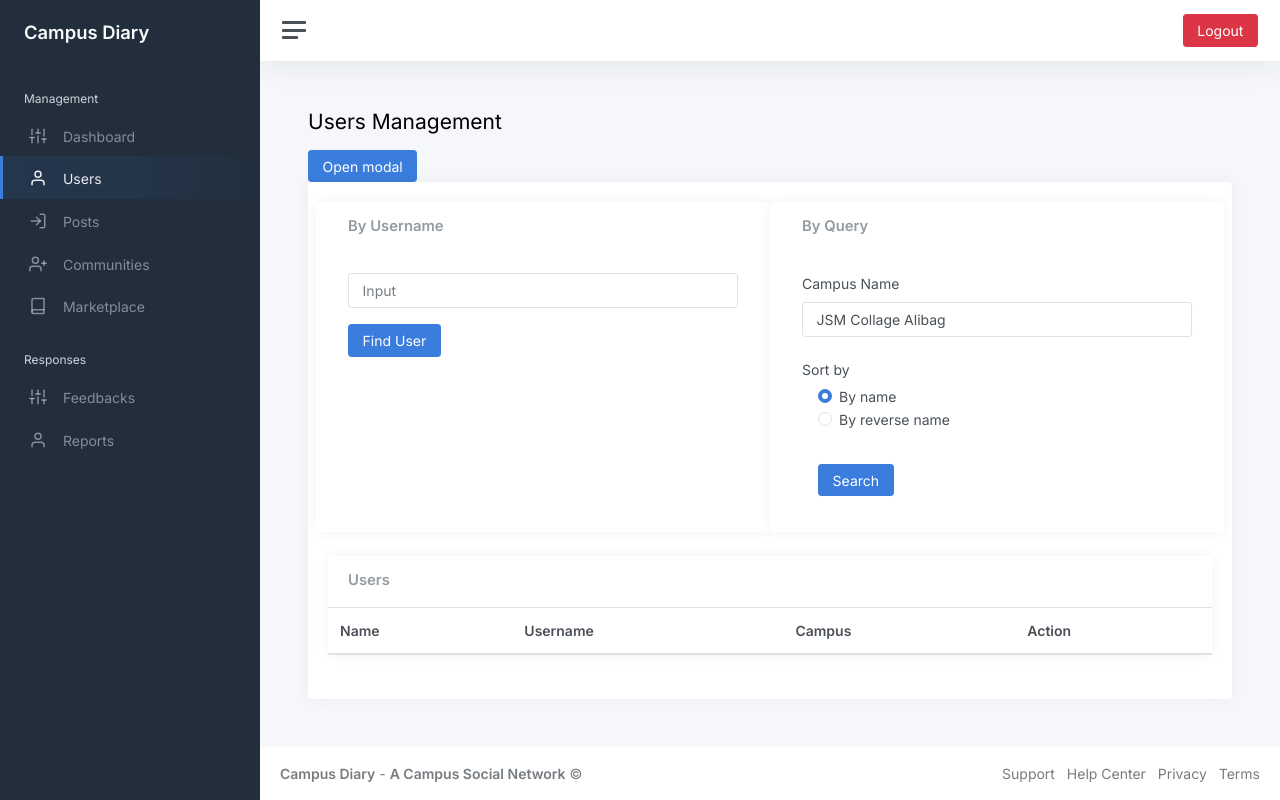
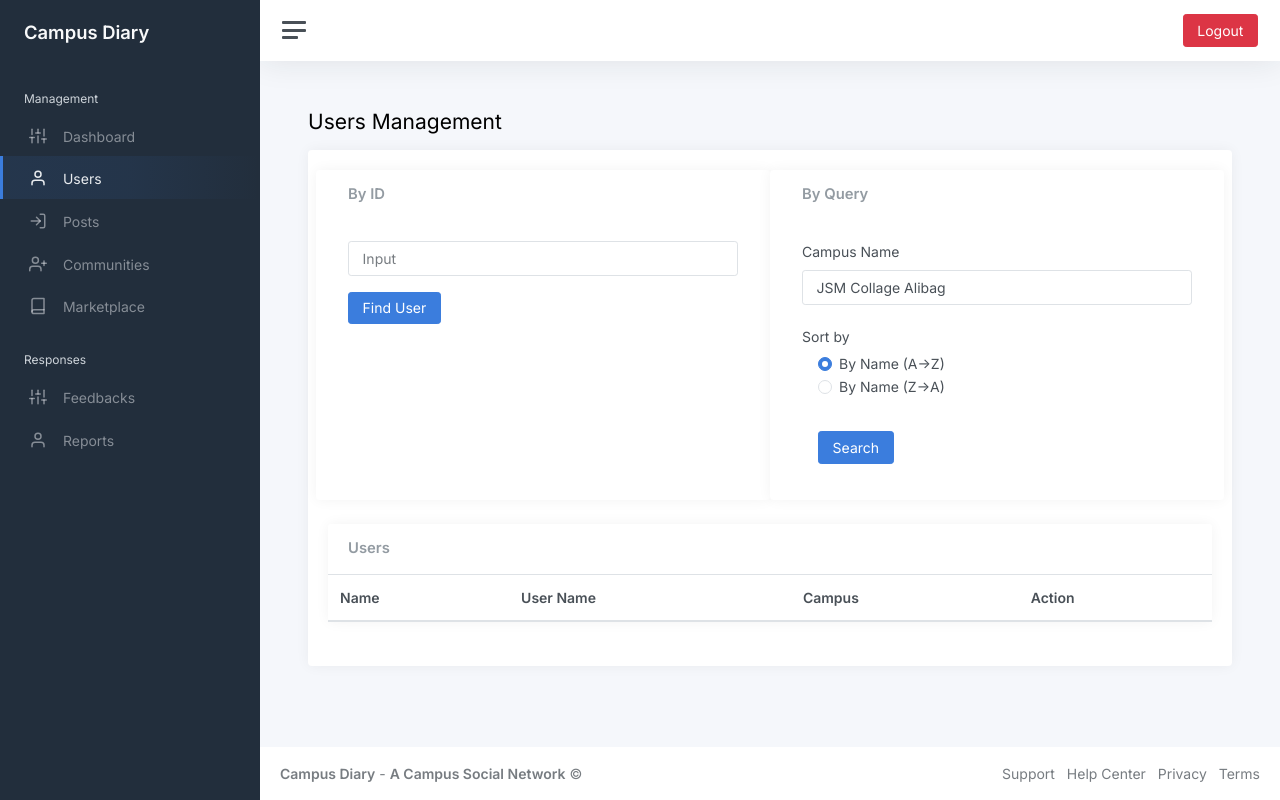
Before and after one commit to BhoirSujit/Campus-Diary-Admin, a Node server app: page /users/ in a window 1280 px wide. Run offline with Node 20, Linux system fonts and the light colour scheme; lists and menus that the app fills with data are empty; some libraries are stand-ins or nearby versions.

Commit message:
users done only ban function need to write

```diff
--- a/routes/users.js
+++ b/routes/users.js
@@ -4,7 +4,7 @@ const router = express.Router();
 
 
 const db = require('../config')
-const userRef = db.collection("users");
+const Ref = db.collection("users");
 
 router.use(express.static('public'))
 
@@ -22,11 +22,11 @@ router.use(express.static('public'))
 
 
 
-async function getUserDataByUsername(username, afterLoad) {
+//db
+async function getDataByID(id, afterLoad) {
   try {
     //getting data
-
-    const snapshot = await userRef.where('username', '==', username).get()
+    const snapshot = await Ref.where('id', '==', id).get()
     afterLoad(snapshot)
 
   }
@@ -35,24 +35,11 @@ async function getUserDataByUsername(username, afterLoad) {
   }
 }
 
-async function getUserDataByQuery(campusname,sortby, afterLoad) {
+async function getDataByQuery(campus, sort, afterLoad) {
   try {
-    //getting data
-
-
-    if (sortby == 0)
-    {
-      const snapshot = await userRef.where('campus', "==", campusname+"").orderBy("name").get();
+    //getting data //add
+    const snapshot = await Ref.where('campus', '==', campus).orderBy('name', (sort == '0') ? 'ASC' : 'DESC').get()
     afterLoad(snapshot)
-    }
-    else
-    {
-      const snapshot = await userRef.where('campus', "==", campusname+"").orderBy("name","desc").get();
-      afterLoad(snapshot)
-    }
-
-
-
 
   }
   catch (error) {
@@ -68,66 +55,72 @@ router.get("/", (req, res) => {
     UsersData  : []
   }
   res.render("users", locals)
-});
+})
+.post('/', function (req, res) {
 
-router.post('/byusername', (req, res) => {
-    console.log(req.body.uname)
-    getUserDataByUsername(req.body.uname,afterLoad= (snapshot) =>
-        {
+  if (req.body.type == 'q') {
+    let campus = req.body.campus;
+    let sort = req.body.sort;
+
+    console.log('getting data for users : '+campus + " " + sort);
+
+
+    getDataByQuery(campus, sort, (snapshot) => {
+
       var data = [];
 
-            console.log('snapshote are : '+snapshot);
+      console.log('snapshote are : ' + snapshot);
       if (snapshot.empty) {
         console.log('No matching documents.');
 
       }
-            else
-              {
+      else {
         snapshot.forEach(doc => {
           console.log(doc.id, '=>', doc.data());
+          data.push(doc.data());
 
         });
-                  data = snapshot;
+
 
       }
-            res.render("users", {
-                UsersData : data
+      res.send({
+        postdata: data
       })
-        });
+    })
+  }
+  else {
+    let pid = req.body.id;
 
-})
+    getDataByID(pid, (snapshot) => {
 
-router.post('/byuname', (req, res) => {
-  console.log('i was hited' + req.body.uname)
-  res.render("users", {m:"hello"})
-
-
-})
-
-
-router.post('/byquery', (req, res) => {
-  console.log(req.body.campusName + " " + req.body.sortop);
-  getUserDataByQuery(req.body.campusName, req.body.sortop, afterLoad = (snapshot) => {
       var data = [];
 
-            console.log('snapshote are : '+snapshot);
+      console.log('snapshote are : ' + snapshot);
       if (snapshot.empty) {
         console.log('No matching documents.');
 
       }
-            else
-              {
+      else {
         snapshot.forEach(doc => {
           console.log(doc.id, '=>', doc.data());
+          data.push(doc.data());
 
         });
-                  data = snapshot;
+
 
       }
-            res.render("users", {
-                UsersData : data
+      res.send({
+        m: pid,
+        postdata: data
       })
     })
+  }
+
+
+
+
+
+
 })
 
 // //getUserData();
--- a/views/marketplace.ejs
+++ b/views/marketplace.ejs
@@ -257,7 +257,7 @@
 						</div>
 						<div class="col-6 text-end">
 							<ul class="list-inline">
-								<li class="list-inline-item">
+								<li  class="list-inline-item ">
 									<a class="text-muted" href="" target="_blank">Support</a>
 								</li>
 								<li class="list-inline-item">
@@ -370,7 +370,7 @@
 			let datac = "";
 			datac += "<p>Images : ";
 			for (let i = 0; i < data[position]["images"].length; i++) {
-				datac += "<a href='https://firebasestorage.googleapis.com/v0/b/campus-diary-33019.appspot.com/o/ProductsMedia%2F" + data[position]["images"][i] + ".jpeg?alt=media' target='_blank' >Image-" + i + " </a>";
+				datac += "<a class='' href='https://firebasestorage.googleapis.com/v0/b/campus-diary-33019.appspot.com/o/ProductsMedia%2F" + data[position]["images"][i] + ".jpeg?alt=media' target='_blank' >Image-" + i + " </a>";
 
 			}
 
--- a/views/users.ejs
+++ b/views/users.ejs
@@ -109,42 +109,6 @@
 
 					<h1 class="h3 mb-3">Users Management</h1>
 
-				<!-- Button to Open the Modal -->
-<button type="button" class="btn btn-primary" data-toggle="modal" data-target="#myModal">
-	Open modal
-  </button>
-
-  <!-- The Modal -->
-  <div class="modal" id="myModal">
-	<div class="modal-dialog">
-	  <div class="modal-content">
-
-		<!-- Modal Header -->
-		<div class="modal-header">
-		  <h4 class="modal-title">User Data</h4>
-		  <button type="button" class="close" data-dismiss="modal">&times;</button>
-		</div>
-
-		<!-- Modal body -->
-		<div class="modal-body">
-		  <div id = "modelbody"></div>
-		</div>
-
-		<!-- Modal footer -->
-		<div class="modal-footer">
-		  <button type="button" class="btn btn-danger" data-dismiss="modal">Ban</button>
-
-		</div>
-
-	  </div>
-	</div>
-  </div>
-
-
-
-
-
-
 					<div class="row">
 						<div class="col-12">
 							<div class="card">
@@ -153,14 +117,15 @@
 
 									<div class="card col-12 col-md-6">
 										<div class="card-header">
-                                            <h5 class="card-title mb-0">By Username</h5>
+											<h5 class="card-title mb-0">By ID</h5>
 										</div>
 										<div class="card-body">
-											<form onsubmit="return getDataById()">
-												<input id="intusername" type="text" name="uname" class="form-control mb-3" placeholder="Input">
+											<form onsubmit="return getById()">
+												<input type="text" id="postid" class="form-control mb-3"
+													placeholder="Input">
 
 												<div>
-													<button type="submit" class="btn btn-primary">Find User</button>
+													<Button type="submit" class="btn btn-primary">Find User</a>
 												</div>
 											</form>
 
@@ -175,10 +140,10 @@
 											<h5 class="card-title mb-0">By Query</h5>
 										</div>
 										<div class="card-body">
-											<form action="/users/byquery" method="post">
+											<form onsubmit="return getByQuery()">
 												<div class="mb-3">
 													<label class="form-label">Campus Name</label>
-                                                <select name="campusName" class="form-control">
+													<select id="campusName" class="form-control">
 														<option value="JSM Collage Alibag">JSM Collage Alibag</option>
 														<option value="PNP Collage Alibag">PNP Collage Alibag</option>
 													</select>
@@ -188,13 +153,14 @@
 														<label class="col-form-label">Sort by</label>
 														<div class="ms-3">
 															<label class="form-check">
-                                                            <input  type="radio" value="0"  name="sortop" class="form-check-input" checked="">
-                                                            <span class="form-check-label">By name</span>
+																<input value="0" name="radio-3" type="radio" class="form-check-input" checked>
+																<span class="form-check-label">By Name (A->Z)</span>
 															</label>
 															<label class="form-check">
-                                                            <input  value="1" name="sortop" type="radio" class="form-check-input">
-                                                            <span class="form-check-label" >By reverse name</span>
+																<input value="1" name="radio-3" type="radio" class="form-check-input">
+																<span class="form-check-label">By Name (Z->A)</span>
 															</label>
+
 														</div>
 													</div>
 												</div>
@@ -202,11 +168,43 @@
 													<button type="submit" class="btn btn-primary m-3">Search</button>
 												</div>
 											</form>
-                                        </div>
 
 
 
 										</div>
+
+
+									</div>
+
+
+									<!-- The Modal -->
+									<div class="modal" id="myModal">
+										<div class="modal-dialog">
+											<div class="modal-content">
+
+												<!-- Modal Header -->
+												<div class="modal-header">
+													<h4 class="modal-title">User Data</h4>
+													<button type="button" class="close"
+														data-dismiss="modal">&times;</button>
+												</div>
+
+												<!-- Modal body -->
+												<div class="modal-body">
+													<div id="modelbody"></div>
+												</div>
+
+												<!-- Modal footer -->
+												<div class="modal-footer">
+													<button type="button" class="btn btn-danger"
+														data-dismiss="modal">Remove</button>
+
+												</div>
+
+											</div>
+										</div>
+									</div>
+
 
 
 
@@ -220,28 +218,15 @@
 												<thead>
 													<tr>
 														<th>Name</th>
-														<th class="d-none d-xl-table-cell">Username</th>
+														<th class="d-none d-xl-table-cell">User Name</th>
 														<th class="d-none d-xl-table-cell">Campus</th>
 														<th class="d-none d-md-table-cell">Action</th>
 													</tr>
 												</thead>
+												<tbody id="datacontainer">
+													<div>
 
-
-												<tbody>
-													<% UsersData.forEach(element => { %>
-														<tr>
-															<td><%= element.data()['name'] %></td>
-															<td class="d-none d-xl-table-cell"><%= element.data()['username'] %></td>
-															<td class="d-none d-xl-table-cell"><%= element.data()['campus'] %></td>
-															<td class="d-none d-md-table-cell">
-
-
-																<button class="btn btn-success">View</button>
-																<button class="btn btn-danger">Ban</button>
-															</td>
-														</tr>
-													<% }) %>
-
+													</div>
 
 												</tbody>
 											</table>
@@ -287,43 +272,122 @@
 		</div>
 	</div>
 
+
+	<script src="js/app.js"></script>
+	<script src="https://cdn.jsdelivr.net/npm/bootstrap@5.3.2/dist/js/bootstrap.bundle.min.js" integrity="sha384-C6RzsynM9kWDrMNeT87bh95OGNyZPhcTNXj1NW7RuBCsyN/o0jlpcV8Qyq46cDfL" crossorigin="anonymous"></script>
 	<script>
+		var datacontainer = document.getElementById('datacontainer');
+		var modelbody = document.getElementById('modelbody');
+		var data = null;
 
 
 
-		function getDataById()
+		function getById() {
+			let pid = document.getElementById('postid').value;
+
+
+			$.ajax(
 				{
-			var username = document.getElementById('"intusername"').value;
-			var req = new XMLHttpRequest();
+					url: "/users",
+					method: 'POST',
+					contentType: 'application/json',
+					data: JSON.stringify({'type' : 'i', 'id': pid }),
+					success: function (res) {
+						console.log("pid = " + res.m + "data are : " + res.postdata);
+						let tabledata = "";
 
-			$.ajax({
-				type: 'GET',
-        url: '/byusername',
-        success: function(res) {
-             //$('#champ').html(result);
-			 console.log("i was successful"+ result);
-			 console.log("pid = "+res.m+"data are : "+ res.postdata);
-						let data = JSON.parse(JSON.stringify(res.postdata));
-						for (var i = 0; i < data.length; i++ )
-						{
+						data = JSON.parse(JSON.stringify(res.postdata));
+						console.log("data are : " + data);
+						for (var i = 0; i < data.length; i++) {
+
 							console.log(data[i]);
 							//load data here
-							datacontainer.innerHTML = '<tr><td>'+data[i]["title"]+'</td><td class="d-none d-xl-table-cell">'+data[i]["authUName"]+'</td><td class="d-none d-xl-table-cell">'+data[i]["communityName"]+'</td><td class="d-none d-md-table-cell"><button class="btn btn-success">View</button><button class="btn btn-danger">Remove</button></td></tr>"';
+							tabledata += '<tr><td>' + data[i]["name"] + '</td><td class="d-none d-xl-table-cell">' + data[i]["username"] + '</td><td class="d-none d-xl-table-cell">' + data[i]["campus"] + '</td><td class="d-none d-md-table-cell"><button class="btn btn-success" onclick="return addData(' + i + ')" data-toggle="modal" data-target="#myModal">View</button><button onclick="return banUser("'+data[i]["id"]+'")" class="btn btn-danger ms-2">Remove</button></td></tr>';
+
+							//
+
+
+						}
+						datacontainer.innerHTML = tabledata;
+					}
+				}
+			)
+			return false;
+
+		}
+
+		function getByQuery() {
+
+			let campus = document.getElementById('campusName').value
+
+			let sort = document.querySelector('input[name="radio-3"]:checked').value
+
+			console.log('getting data with campus and sort are : '+campus+sort)
+
+
+			$.ajax(
+				{
+					url: "/users",
+					method: 'POST',
+					contentType: 'application/json',
+					data: JSON.stringify({ 'type' : 'q', 'campus' : campus, 'sort' : sort }),
+					success: function (res) {
+						console.log("pid = " + res.m + "data are : " + res.postdata);
+						let tabledata = "";
+
+						data = JSON.parse(JSON.stringify(res.postdata));
+						console.log("data are : " + data);
+						for (let i = 0; i < data.length; i++) {
+
+							console.log(data[i]);
+							//load data here
+							tabledata += '<tr><td>' + data[i]["name"] + '</td><td class="d-none d-xl-table-cell">' + data[i]["username"] + '</td><td class="d-none d-xl-table-cell">' + data[i]["campus"] + '</td><td class="d-none d-md-table-cell"><button class="btn btn-success" onclick="return addData(' + i + ')" data-toggle="modal" data-target="#myModal">View</button><button onclick="return banUser(\'' + data[i]["id"]+ '\')" class="btn btn-danger ms-2">Remove</button></td></tr>';
 
 
 
 							//
+
+
+						}
+						datacontainer.innerHTML = tabledata;
 					}
 				}
-      });
+			)
+			return false;
 
-			return false
+		}
+
+		function addData(position) {
+			console.log("data filling : " + position)
+			let datac = "";
+			datac += "<p>id : " + data[position]["id"] + "<p>";
+			datac += "<p>Profilepic : ";
+				datac += "<a href='https://firebasestorage.googleapis.com/v0/b/campus-diary-33019.appspot.com/o/ProfilePictures%2F" + data[position]["profilePicId"] + ".jpg?alt=media' target='_blank' >view</a>";
+			datac += "<p>";
+
+
+			datac += "<p>Name : " + data[position]["name"] + "<p>";
+			datac += "<p>Username : " + data[position]["username"] + "<p>";
+			datac += "<p>Gender : " + data[position]["gender"]+ "<p>";
+			datac += "<p>Email : " + data[position]["email"] + "<p>";
+			datac += "<p>Campus : " + data[position]["campus"] + "<p>";
+
+
+			datac += "<p>Interests : " + data[position]["interests"] + "<p>";
+			modelbody.innerHTML = datac;
+			return false;
+		}
+
+		function banUser(id)
+		{
+			console.log("i got call");
+			var result = window.confirm("Do you really want to ban this user?");
+            if (result == true) {
+               //remove user
+            }
+			return false;
 		}
 	</script>
-
-	<script src="js/app.js"></script>
-	<script src="https://cdn.jsdelivr.net/npm/bootstrap@5.3.2/dist/js/bootstrap.bundle.min.js" integrity="sha384-C6RzsynM9kWDrMNeT87bh95OGNyZPhcTNXj1NW7RuBCsyN/o0jlpcV8Qyq46cDfL" crossorigin="anonymous"></script>
-
 
 
 </body>
```
Also changed, not shown: public/img/avatars/avatar-2.jpg (deleted), public/img/avatars/avatar-3.jpg (deleted), public/img/avatars/avatar-4.jpg (deleted), public/img/avatars/avatar-5.jpg (deleted), public/img/avatars/avatar.jpg (deleted), public/img/icons/icon-48x48.png, public/img/photos/unsplash-1.jpg (deleted), public/img/photos/unsplash-2.jpg (deleted), public/img/photos/unsplash-3.jpg (deleted). Lines whose indentation alone changed are shown as unchanged.
